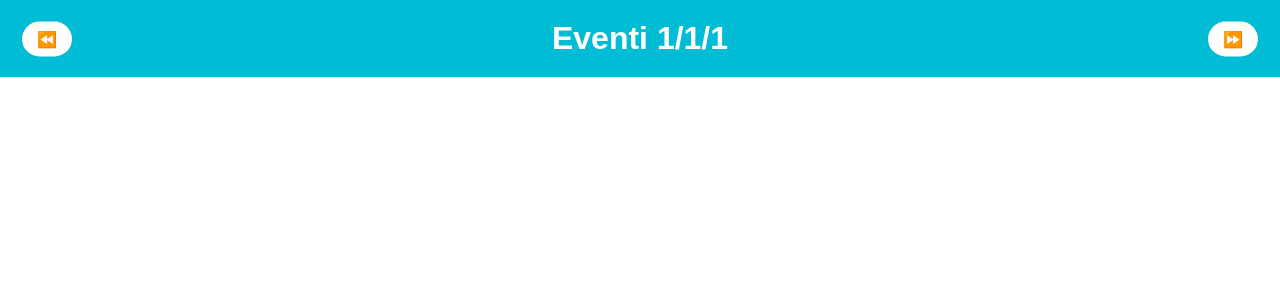
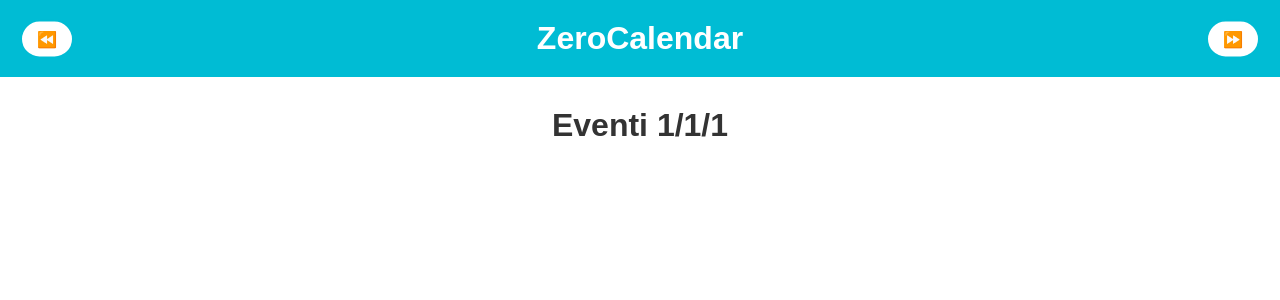
Before and after one commit to ZeroRickMore/ZeroCalendar, a Flask app: a page that uses templates/view_day.html in a window 1280 px wide. Shown: the top 300 px of the page. Run offline with Flask 3, Linux system fonts and the light colour scheme; data that the repository does not hold is empty.

Commit message:
Change banner to a link

```diff
--- a/templates/view_day.html
+++ b/templates/view_day.html
@@ -10,9 +10,11 @@
 
     <div class="banner">
         <button class="back-button" onclick="goBack()">⏪</button>
-        Eventi {{ day }}/{{ month }}/{{ year }}
+        <a href="/">ZeroCalendar</a>
         <button class="forward-button" onclick="goForward()">⏩</button>
     </div>
+
+    <h1>Eventi {{ day }}/{{ month }}/{{ year }}</h1>
 
     <div class="calendar-container">
         {% for item in day_objects %}
--- a/templates/view_month.html
+++ b/templates/view_month.html
@@ -10,7 +10,7 @@
     <!-- Top Banner -->
     <div class="banner">
         <button class="back-button" onclick="goBack()">⏪</button>
-        ZeroCalendar
+        <a href="/">ZeroCalendar</a>
         <button class="forward-button" onclick="goForward()">⏩</button>
     </div>
 
```
